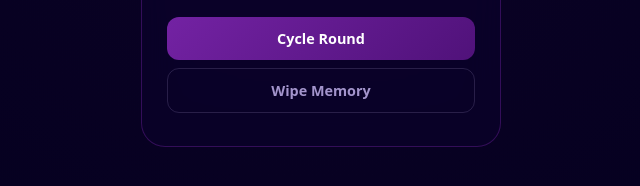
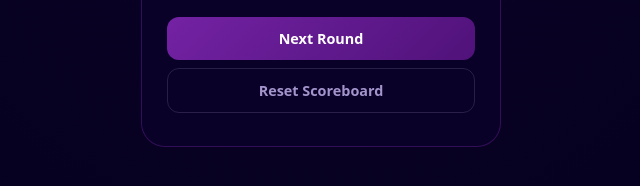
Before and after one commit to coldmusic28-dot/coldmusic28-dot.github.io, a plain HTML site: page index.html in a window 1280 px wide. Shown: the part 596-782 px from the top of the page, 319-959 px from the left. Drawn offline with Linux system fonts and the light colour scheme.

Commit message:
Update index.html

```diff
--- a/index.html
+++ b/index.html
@@ -43,8 +43,8 @@
             <div class="cell" id="c3"></div><div class="cell" id="c4"></div><div class="cell" id="c5"></div>
             <div class="cell" id="c6"></div><div class="cell" id="c7"></div><div class="cell" id="c8"></div>
         </div>
-        <button id="restart-btn">Cycle Round</button>
-        <button id="reset-scoreboard-btn">Wipe Memory</button>
+        <button id="restart-btn">Next Round</button>
+        <button id="reset-scoreboard-btn">Reset Scoreboard</button>
     </div>
     <script>
         const board = document.getElementById('board'), turnLabel = document.getElementById('turn-text');
```
